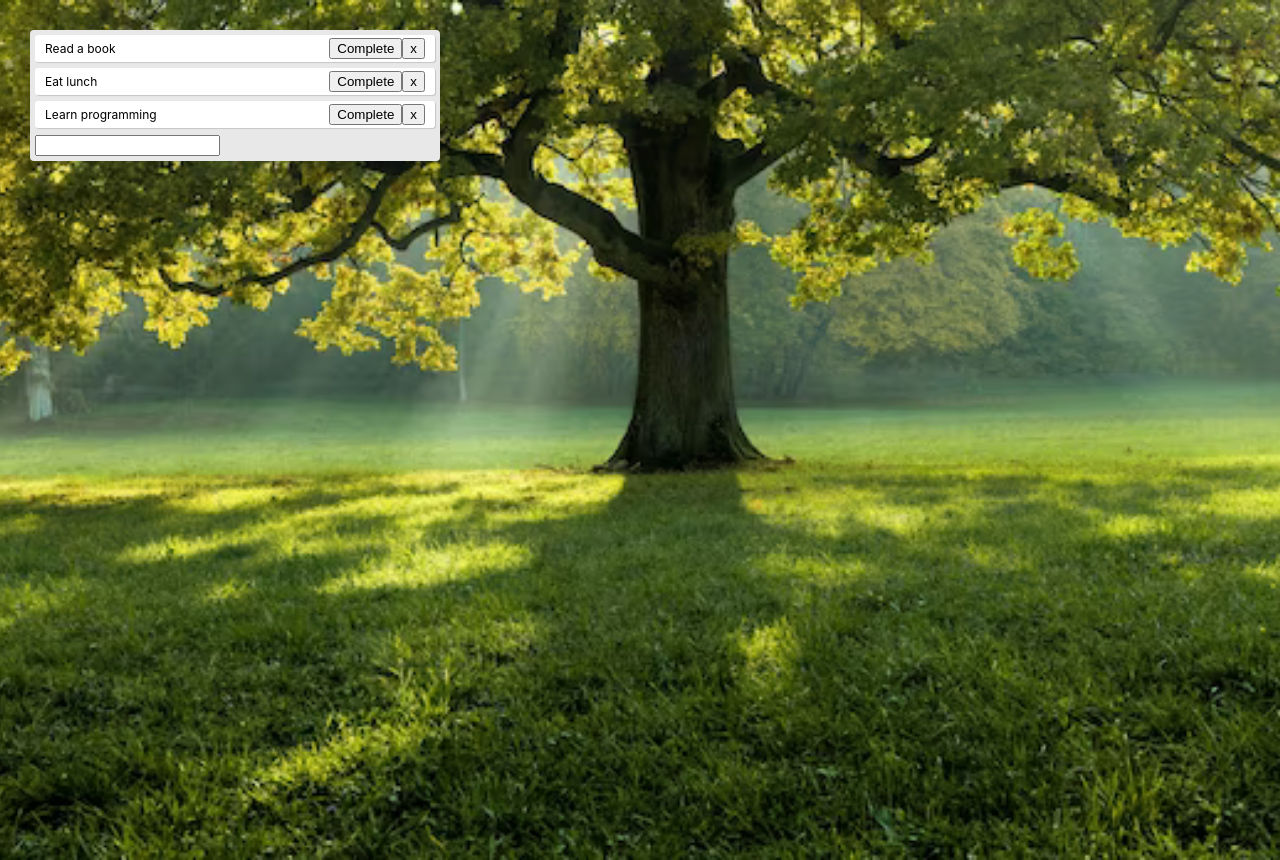
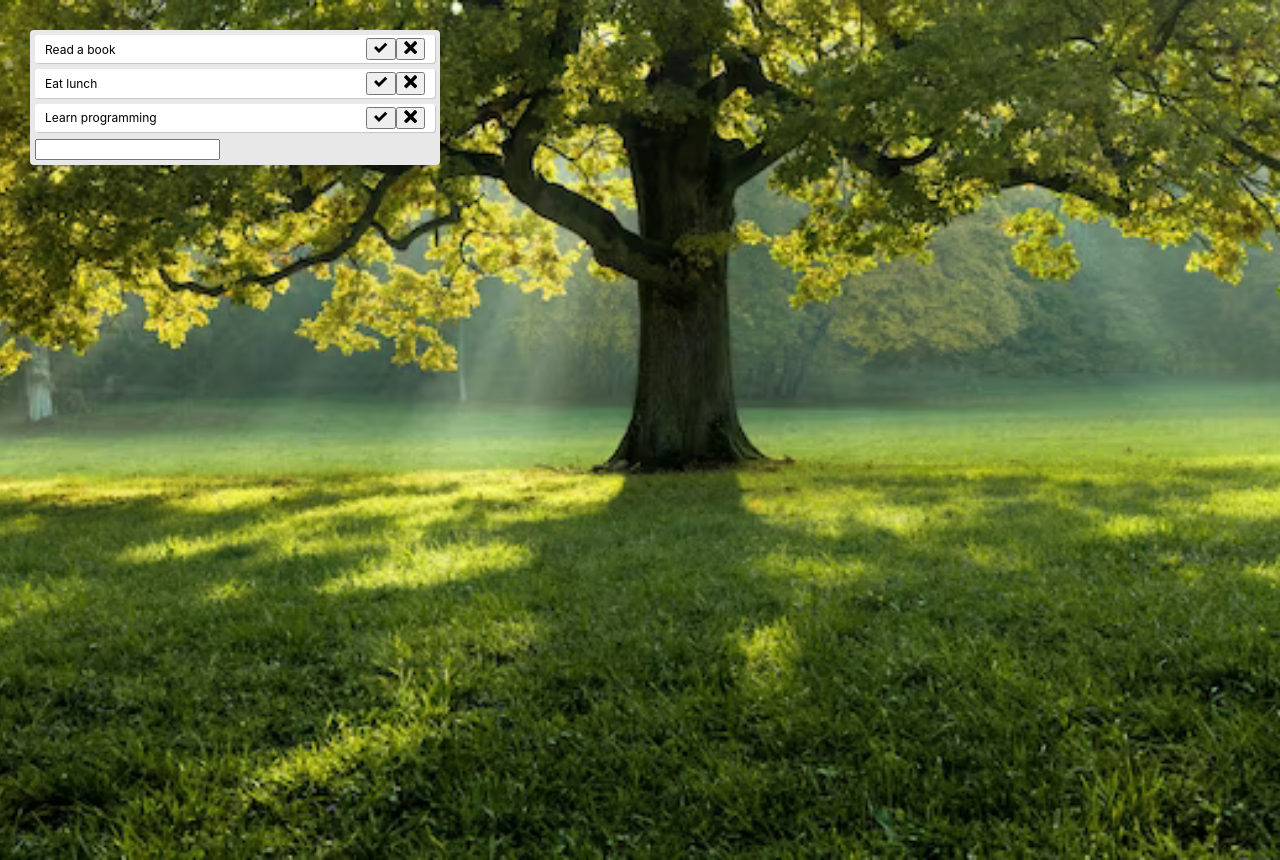
Before and after one commit to Gitroars/todo-app, a React (Create React App) app: page / in a window 1280 px wide. Shown: the top 860 px of the page. Built offline with nearby package versions, Linux system fonts and the light colour scheme.

Commit message:
Add Checkmark and Cross React Icons

```diff
--- a/package.json
+++ b/package.json
@@ -8,6 +8,7 @@
     "@testing-library/user-event": "^13.5.0",
     "react": "^18.2.0",
     "react-dom": "^18.2.0",
+    "react-icons": "^4.8.0",
     "react-scripts": "5.0.1",
     "web-vitals": "^2.1.4"
   },
--- a/src/App.js
+++ b/src/App.js
@@ -1,14 +1,14 @@
 import React from "react";
 import "./App.css";
-
+import {ImCheckmark,ImCross} from 'react-icons/im'
 function Todo({ todo,index,completeTodo,removeTodo}) {
   return (
     <div className="todo"
     style={{textDecoration:todo.isCompleted? "line-through":""}}>
       {todo.text}
       <div>
-        <button onClick={()=>completeTodo(index)}>Complete</button>
-        <button onClick={()=>removeTodo(index)}>x</button>
+        <button onClick={()=>completeTodo(index)}><ImCheckmark/></button>
+        <button onClick={()=>removeTodo(index)}><ImCross/></button>
       </div>
     </div>
   );
```
Also changed, not shown: 1 other file (tests, documents, lock files or other folders).
